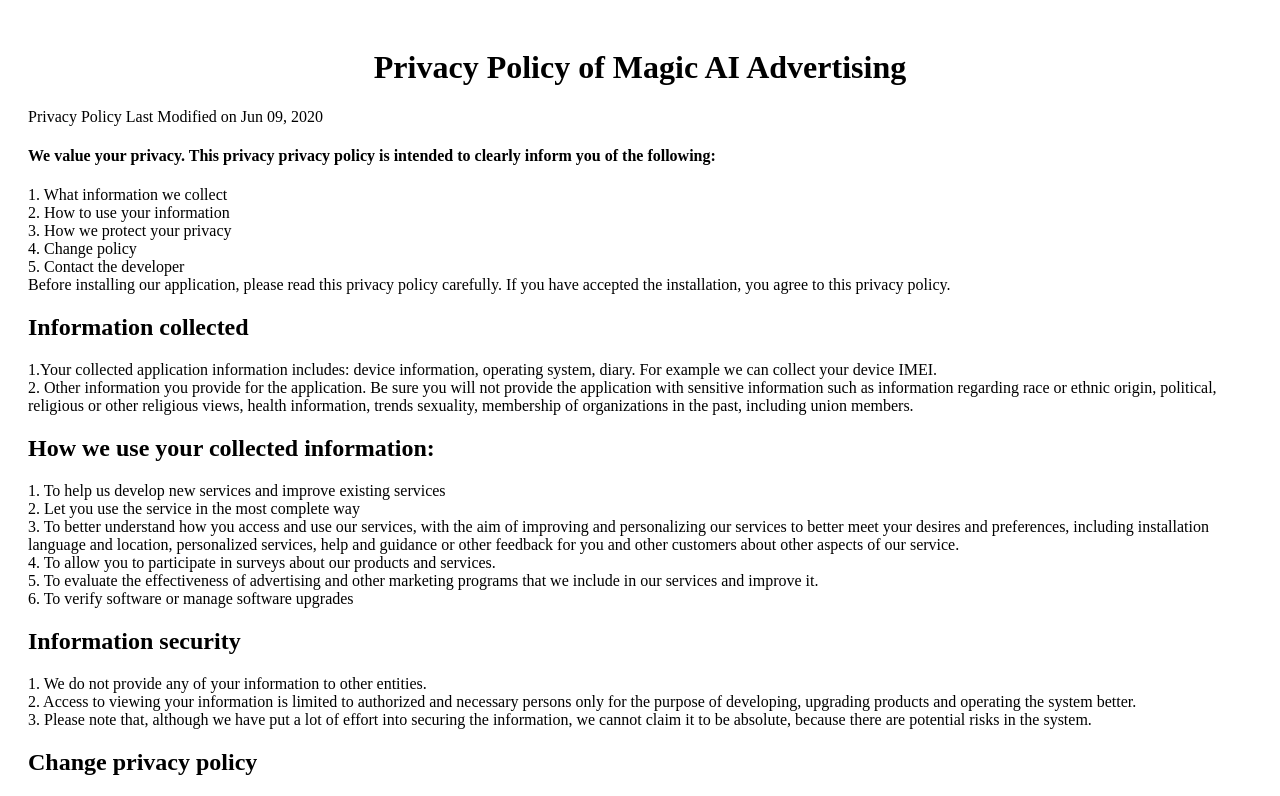
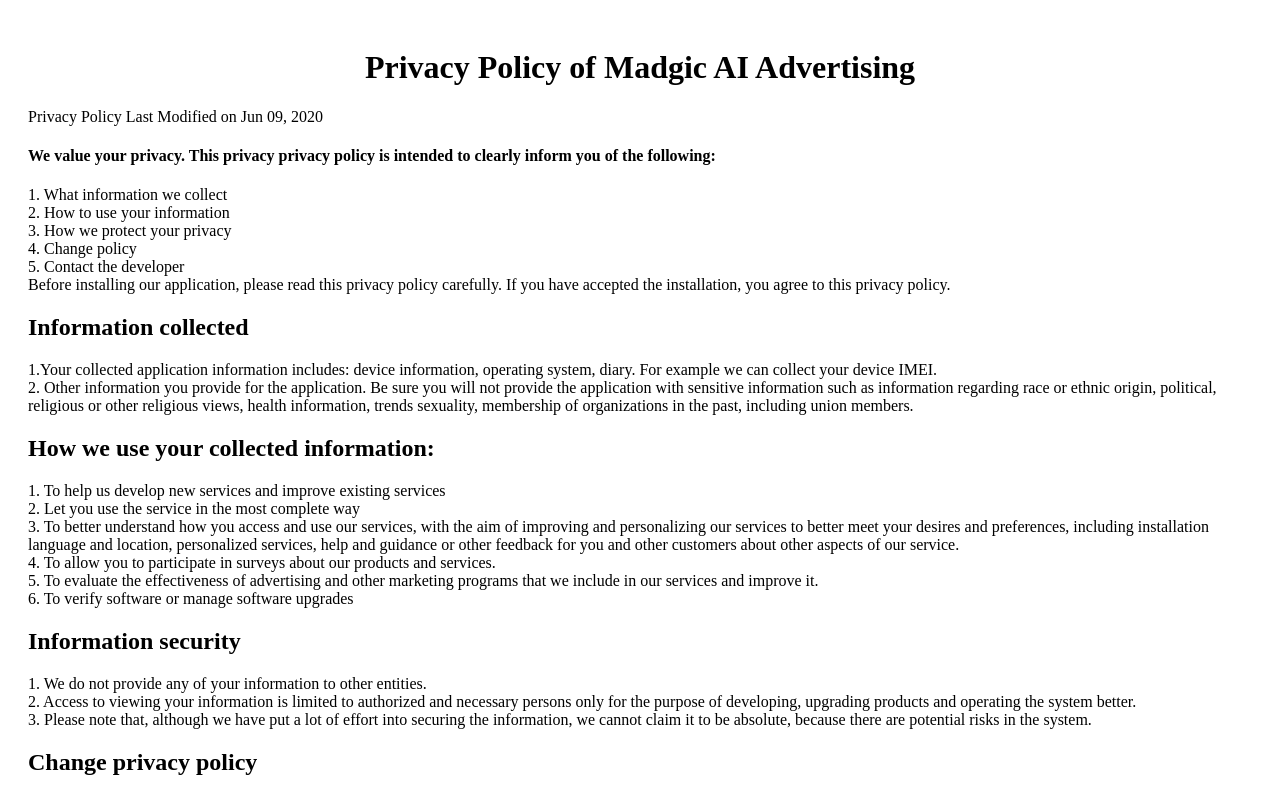
Before and after one commit to Kuzuki4799/Policy_Magic_AI_Advertising_Ngoc_Son, a plain HTML site: page index.html in a window 1280 px wide. Shown: the top 796 px of the page. Drawn offline with Linux system fonts and the light colour scheme.

Commit message:
Update index.html

```diff
--- a/index.html
+++ b/index.html
@@ -7,7 +7,7 @@
 <link type="text/css" rel="stylesheet" charset="UTF-8" href="./index_files/translateelement.css"></head>
 <body>
 	<div id="content" style="padding:20px;">
-		<h1 style="text-align: center;">Privacy Policy of Magic AI Advertising</h1>
+		<h1 style="text-align: center;">Privacy Policy of Madgic AI Advertising</h1>
 		<p>Privacy Policy Last Modified on Jun 09, 2020</p>
 		<h4>We value your privacy. This privacy privacy policy is intended to clearly inform you of the following:</h4>
 			1. What information we collect<br>
```
